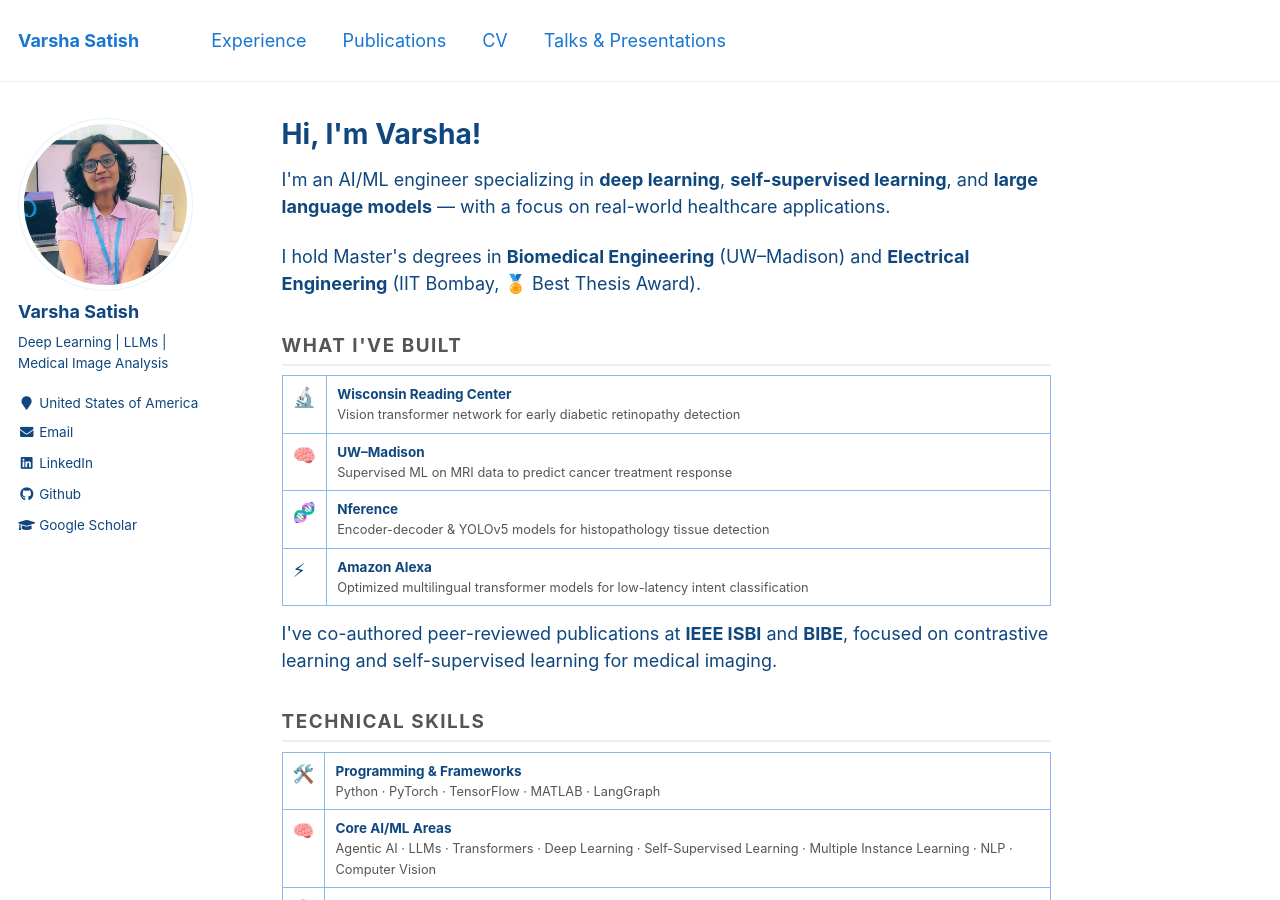
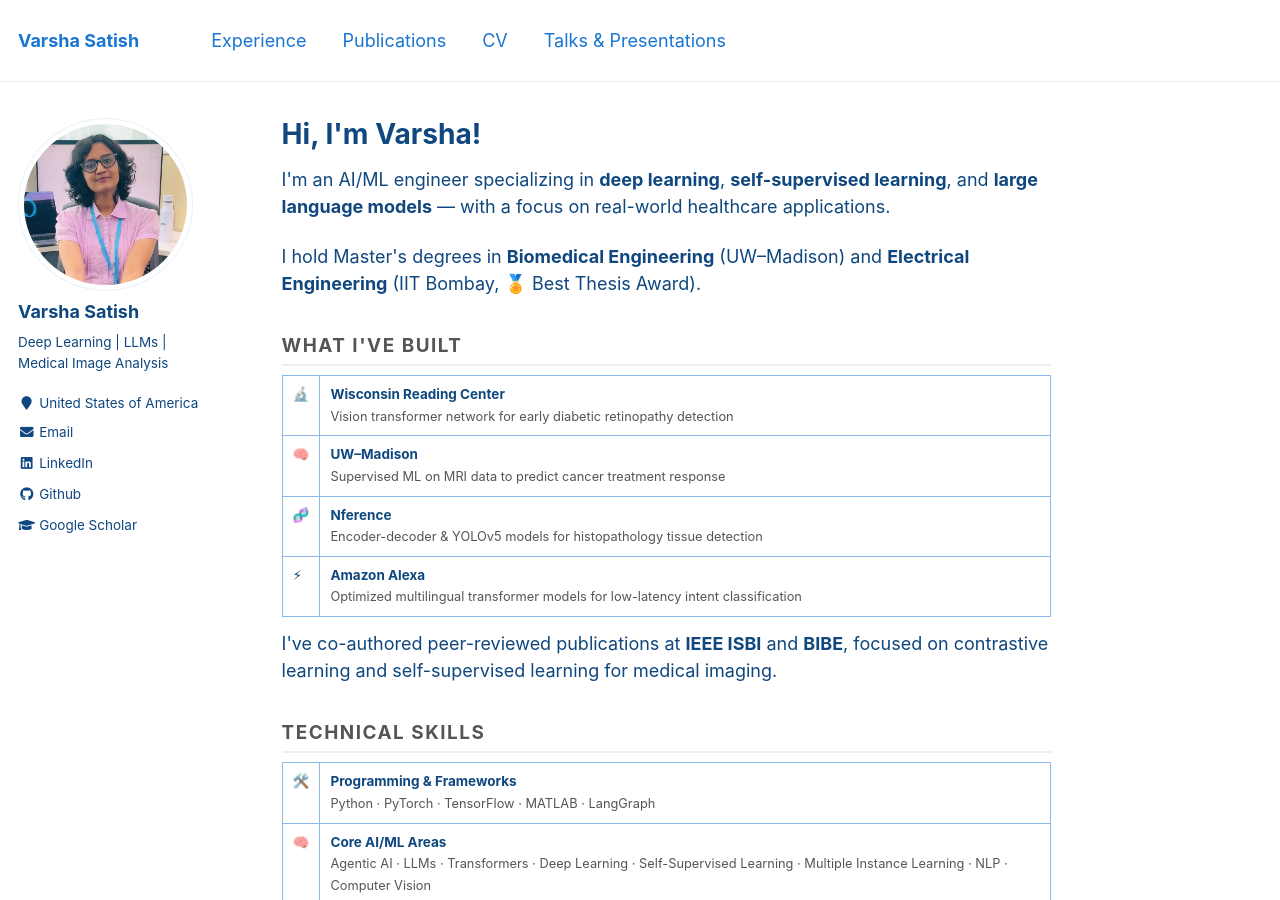
Before and after one commit to VarshaSatish/VarshaSatish.github.io, a Jekyll site: the page built from _pages/about.md, in a window 1280 px wide and 900 px high. Built offline with Jekyll 4.4.1, drawn with Linux system fonts in a browser that asks for light colours.

Commit message:
Update custom.html

```diff
--- a/_includes/head/custom.html
+++ b/_includes/head/custom.html
@@ -32,7 +32,23 @@
       processEscapes: true
     }
   });
+
 </script>
 <script src='https://cdnjs.cloudflare.com/ajax/libs/mathjax/2.7.4/latest.js?config=TeX-MML-AM_CHTML' async></script>
 
+<style>
+  .page__content table td,
+  .page__content table th {
+    font-size: 1em !important;
+    line-height: 1.6 !important;
+  }
+  .page__content table td strong {
+    font-size: 1em !important;
+  }
+  .page__content table td span {
+    font-size: 0.95em !important;
+    color: #555;
+  }
+</style>
+
 <!-- end custom head snippets -->
```
